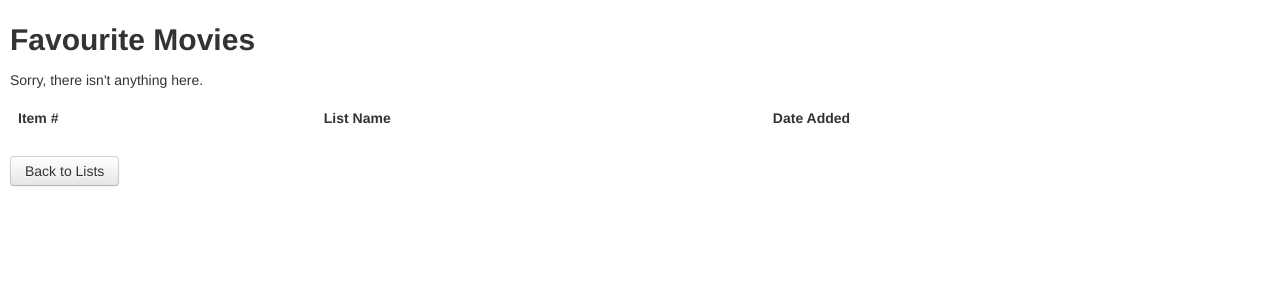
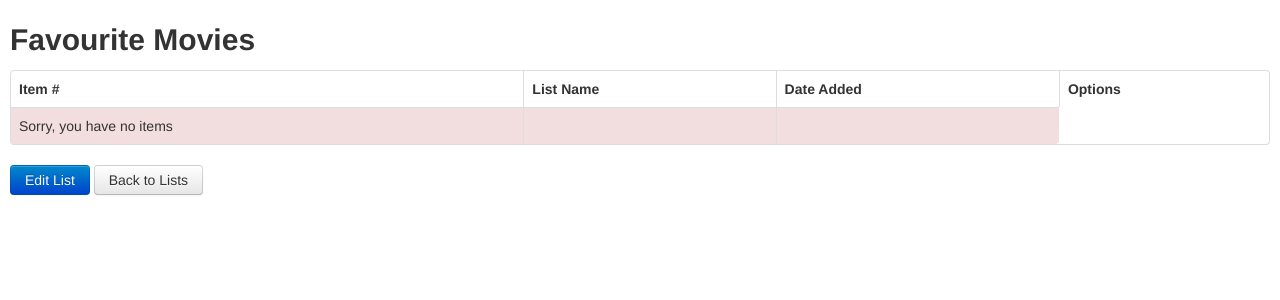
Before and after one commit to egibney/listapp, a Django app: page /lists/2 in a window 1280 px wide. Shown: the part 90-390 px from the top of the page. Run offline with Django 3.2, Linux system fonts and the light colour scheme; data comes from the database, SQL or seed files in the repository; lists and menus that the app fills with data are empty; parts of the project's set-up code (start-up, migrations or seed data) failed here and were passed over; some libraries are stand-ins or nearby versions.

Commit message:
More small changes to templates

```diff
--- a/lists/templates/detail.html
+++ b/lists/templates/detail.html
@@ -9,12 +9,13 @@
 		<div class="span12">
 			<h2>{{ list.name }}</h2>
 
-			<table class="table table-hover">
+			<table class="table table-hover table-bordered">
 				<thead>
 					<tr>
 						<th>Item #</th>
 						<th>List Name</th>
 						<th>Date Added</th>
+						<th>Options</th>
 					</tr>
 				</thead>
 				<tbody>
@@ -22,22 +23,29 @@
 					{% if list.item_set.all %}
 						<ul>
 						{% for item in list.item_set.all %}
-	    					<tr>
+	    					<tr class="success">
 	    						<td>{{ item.id }}</td>
 	    						<td><a href="{{ item.url }}">{{ item.name }}</a></td>
 	    						<td>{{ item.pub_date|date:"F, d, Y" }}</td>
+	    						<td><a href="">Edit </a>| <a href="">Delete</a></td>
 	    					</tr>
 
 						{% endfor %}
 						</ul>
 					{% else %}
-						<p>Sorry, there isn't anything here.</p>
+						<tr class="error">
+    						<td>Sorry, you have no items</td>
+    						<td></td>
+    						<td></td>
+    					</tr>
 					{% endif %}
 
 
 
 				</tbody>
 			</table>
+			<a class="btn btn-primary" href=".../">Edit List</a>
+
 			<a class=btn href=".../">Back to Lists</a>
 		</div>
 
```
Also changed, not shown: lists/templates/index.html (+10 -2 lines).
